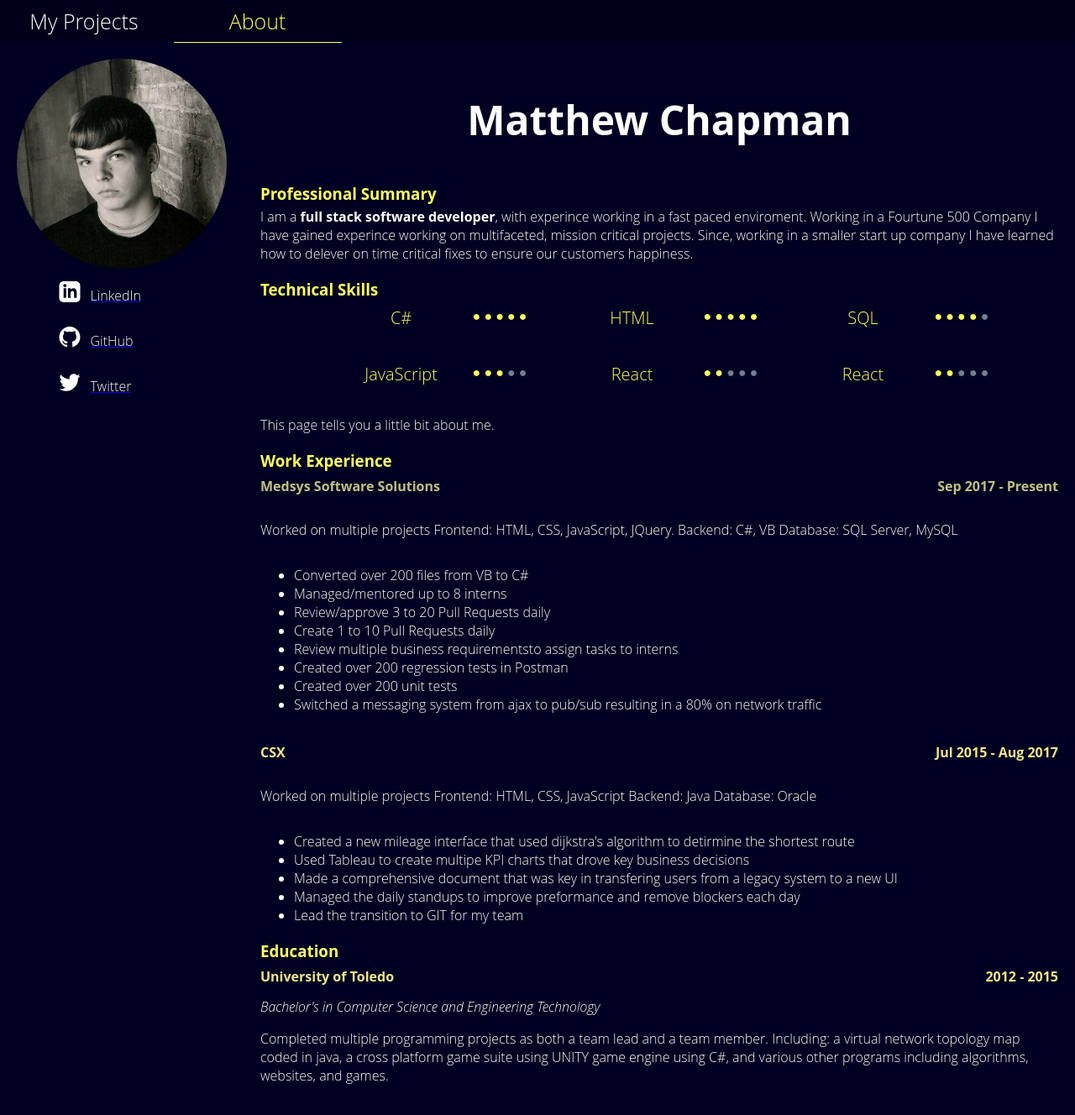
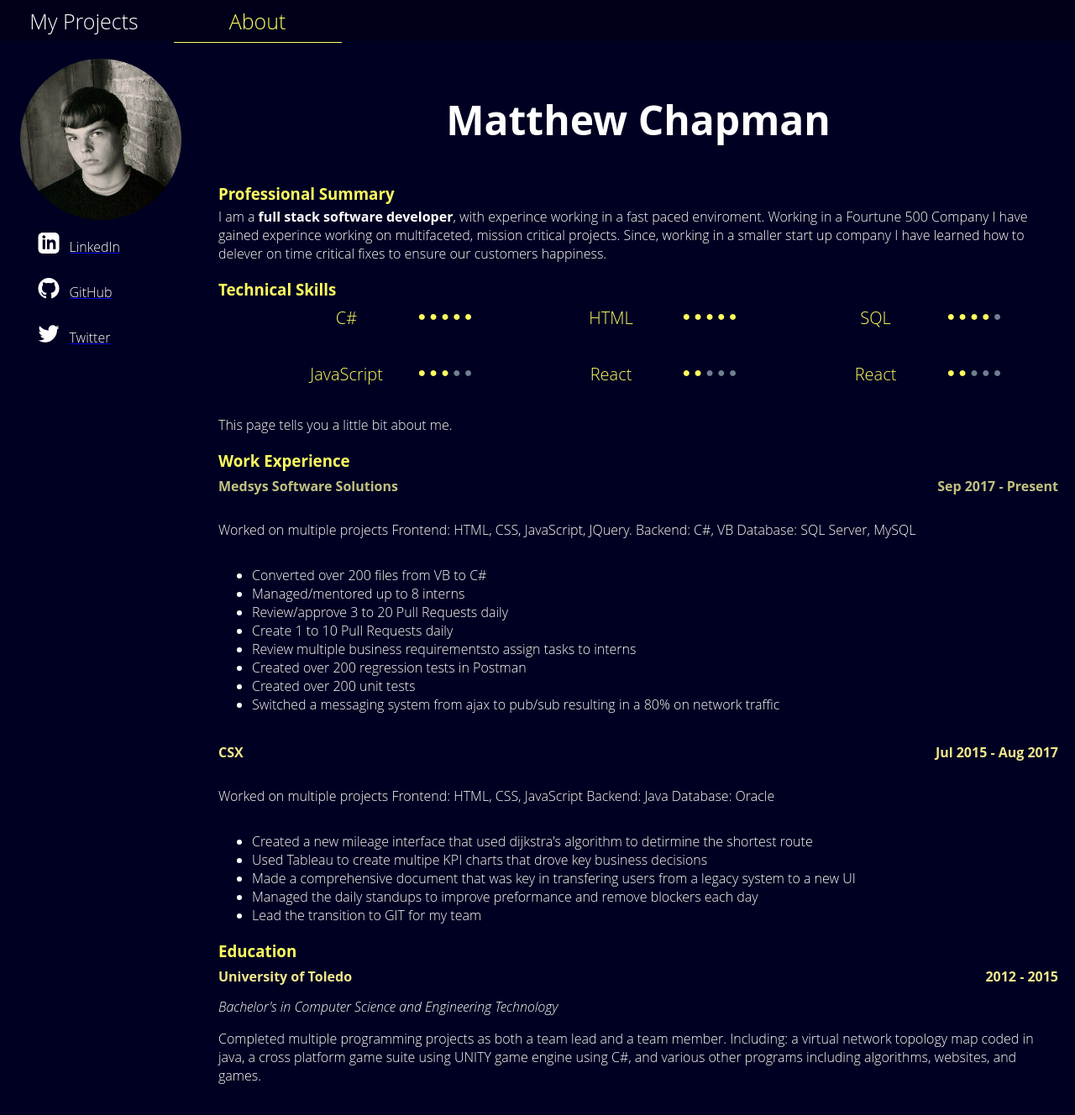
Before and after one commit to matt-chap/matt-chap.github.io, a Jekyll site: the page built from about.html, in a window 1280 px wide. Shown: the whole page at 84% size. Built offline with Jekyll 4.4.1, drawn with Linux system fonts in a browser that asks for light colours.

Commit message:
Dynamic picture size

```diff
--- a/_sass/about/about.scss
+++ b/_sass/about/about.scss
@@ -17,6 +17,12 @@
 
 .about-image {
     border-radius: 150px;
+    min-width: 150px;
+    min-height: 150px;
+    width: 15vw;
+    height: 15vw;
+    max-width: 250px;
+    max-height: 250px;
 }
 
 .about-social-media {
@@ -43,13 +49,13 @@
     display: flex;
     justify-content: center;
     flex-wrap: wrap;
-    min-width: 650px;
 }
 
 .about-skills-block {
     display: flex;
     padding: 20px;
     justify-content: center;
+    width: 275px;
 }
 
 .about-skills-name {
```
Also changed, not shown: 2 other files.
